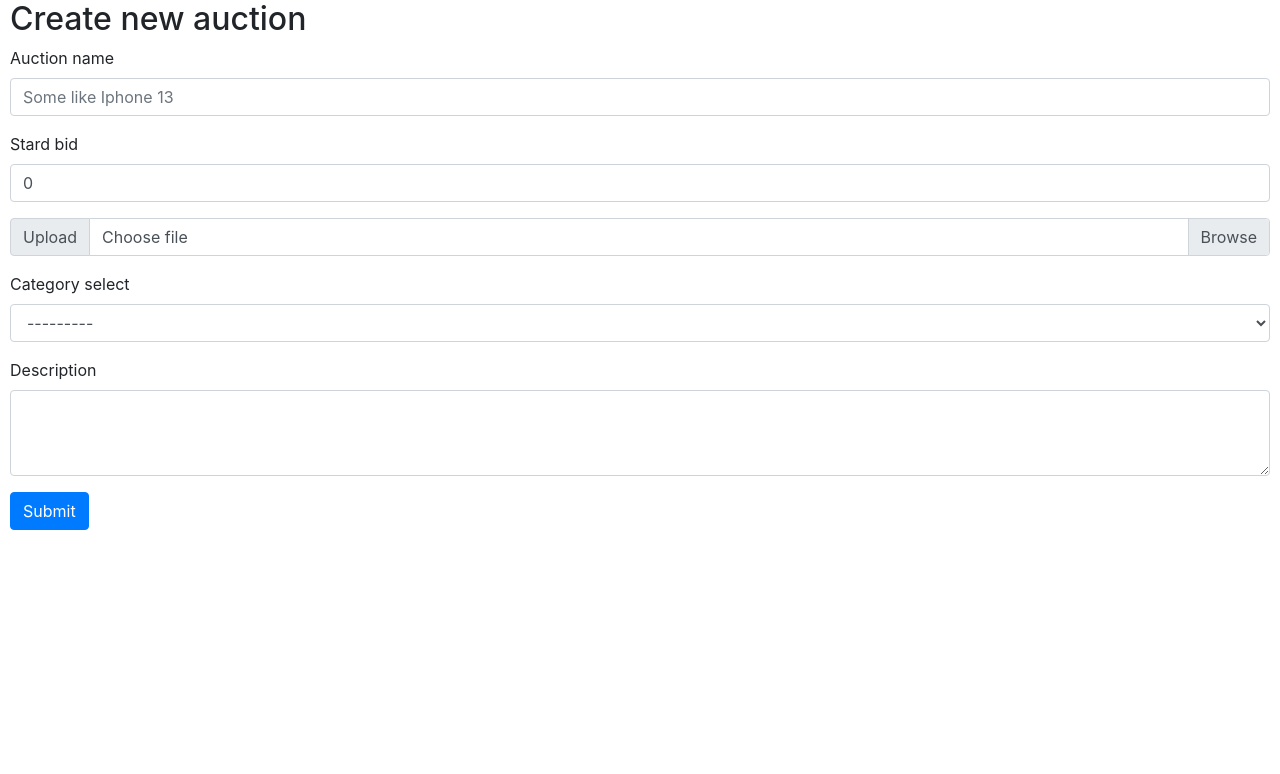
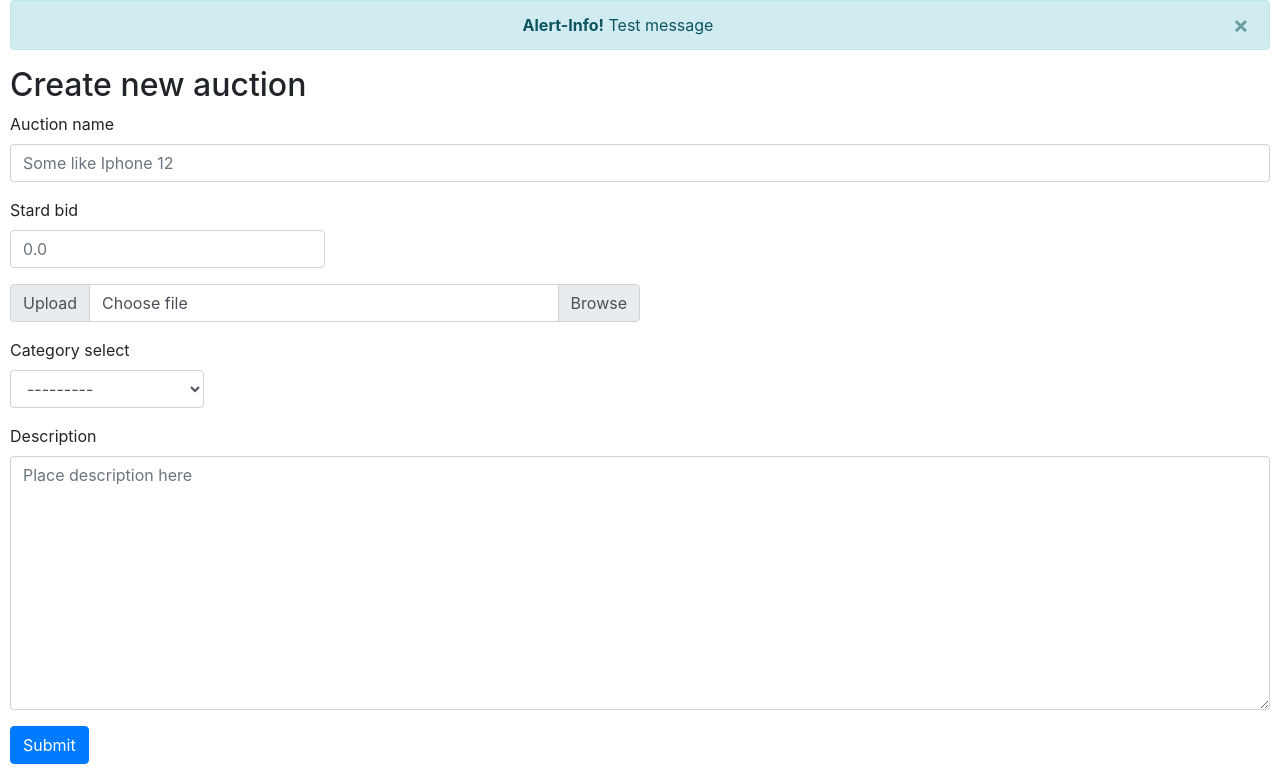
Before and after one commit to generativearts/commerce, a Django app: page /new_item in a window 1280 px wide. Shown: the part 120-894 px from the top of the page. Before the commit the page ends 650 px from the top, so only its background shows below. Run offline with Django 3.2, Linux system fonts and the light colour scheme; data comes from the database, SQL or seed files in the repository; some libraries are stand-ins or nearby versions.

Commit message:
start make file input

```diff
--- a/auctions/forms.py
+++ b/auctions/forms.py
@@ -1,6 +1,6 @@
 from .models import Comment
 from django import forms
-from .models import Category
+from .models import Category, Item
 
 
 class CommentForm(forms.ModelForm):
@@ -9,15 +9,45 @@ class CommentForm(forms.ModelForm):
         fields = ('user', 'item', 'body')
 
 class NewItemForm(forms.Form):
-    item_name = forms.CharField(required=True, widget=forms.TextInput())
-    item_description = forms.CharField(required=True, widget=forms.Textarea())
-    CHOICES = (('Option 1', 'Option 1'),('Option 2', 'Option 2'),)
-    CHOICES = tuple(c.name for c in Category.objects.order_by('category_id'))
-    print('CHOICES', CHOICES)
-    item_category = forms.ChoiceField(choices=CHOICES)
-    print('item_category', item_category)
-    item_bid = forms.DecimalField(required=True, )
-
+    item_name = forms.CharField(required=True,
+                        widget=forms.TextInput(
+                            attrs={'value': '',
+                                "class": "form-control",
+                                "id": "item_name",
+                                "name": "item_name",
+                                "aria-describedby": "item_name",
+                                'placeholder': 'Some like Iphone 12',
+                                'maxlength': Item.item_name.field.max_length,
+                                }))
+    item_description = forms.CharField(required=True,
+                        widget=forms.Textarea(
+                            attrs={'value': '',
+                                    "id": "item_description",
+                                    "name": "item_description",
+                                    "rows": 10,
+                                    "class": "form-control",
+                                    'placeholder': 'Place description here',
+                                    'maxlength': Item.item_description.field.max_length,
+                                    }))
+    item_category = forms.ModelChoiceField(required=True,
+                        queryset=Category.objects.order_by('category_id'),
+                        widget=forms.Select(
+                            attrs={"class": "form-control w-auto",
+                                "id": "item_category",
+                                "name": "item_category",
+                            }), )
+    item_bid = forms.DecimalField(required=True,
+                        widget=forms.NumberInput(
+                            attrs={"id": "item_description",
+                                "name": "item_description",
+                                "class": "form-control w-25",
+                                "inputmode": "decimal",
+                                'placeholder': 0.00,
+                                'min': 0,
+                                'step': 1,
+                                'title': "Place Your bid here"
+                            }, ))
+    item_image = forms.FileField(required=True,)
 
 
 """ class NewItemForm(forms.Form):
--- a/auctions/models.py
+++ b/auctions/models.py
@@ -39,8 +39,8 @@ class Item(models.Model):
                             help_text="Enter a brief description of the item")
     item_image = models.ImageField(upload_to=path_and_rename, height_field=None, width_field=None, max_length=100)
     item_category = models.ForeignKey(Category, on_delete=models.CASCADE)
-    item_price = models.DecimalField(max_digits=20, decimal_places=2,
-                                default=0.1)
+    item_bid = models.DecimalField(max_digits=20, decimal_places=2,
+                                default=0.0)
     created = models.DateTimeField(editable=False, null=True,
                                 auto_now_add=True)
     expires = models.DateTimeField(editable=True, null=True,
@@ -54,7 +54,7 @@ class Item(models.Model):
 class Bid(models.Model):
     bid_id = models.AutoField(primary_key=True)
     bid = models.DecimalField(max_digits=20, decimal_places=2,
-                                default=0)
+                                default=0.0)
     user = models.ForeignKey(User, on_delete=models.CASCADE)
     item = models.ForeignKey(Item, on_delete=models.CASCADE)
     created = models.DateTimeField(editable=False, null=True,
--- a/auctions/templates/auctions/index.html
+++ b/auctions/templates/auctions/index.html
@@ -7,7 +7,11 @@
       {% for item in items %}
         <div class="col-3">
           <div class="card h-60 mb-3">
+            {% if item.item_image %}
             <img class="card-img-top img-thumbnail" src="{{ MEDIA_URL}}{{ item.item_image.url }}" alt="Card image cap">
+            {% else %}
+              <img class="card-img-top img-thumbnail" src="https://fakeimg.pl/350x350/?text=No Photo&font=lobster">
+            {% endif %}
             <div class="card-body">
               <h5 class="card-title text-truncate">{{ item.item_name }}</h5>
               <p class="card-text text-truncate">{{ item.item_description }}</p>
--- a/auctions/templates/auctions/layout.html
+++ b/auctions/templates/auctions/layout.html
@@ -80,6 +80,15 @@
             </form>
           </nav>
 
+        {% if messages %}
+          {% for message in messages %}
+          <div class="alert {{ message.tags }} alert-dismissible text-center" role="alert">
+            <button type="button" class="close" data-dismiss="alert" aria-label="Close"><span aria-hidden="true">&times;</span></button>
+            <strong>{% if message.level == DEFAULT_MESSAGE_LEVELS.ERROR %}Error{% else %}{{ message.tags|title }}{% endif %}!</strong> {{ message }}
+          </div>
+          {% endfor %}
+        {% endif %}
+
         {% block body %}
         {% endblock %}
 
--- a/auctions/templates/auctions/new_item.html
+++ b/auctions/templates/auctions/new_item.html
@@ -2,49 +2,49 @@
 
 {% block body %}
   <h2>Create new auction</h2>
+  {% if message %}
+        <div>{{ message }}</div>
+  {% endif %}
+  <!-- <div class="form-group sm-6">
+      {{ form |safe }}
+  </div> -->
   <form method="POST">
     {% csrf_token %}
     <div class="form-group">
       <label for="item_name">Auction name</label>
-      <input type="text" class="form-control" id="item_name" name="item_name" required placeholder="Some like Iphone 13">
+      {{ form.item_name |safe}}
     </div>
     <div class="form-group">
       <label for="item_bid">Stard bid</label>
-      <input type="number" class="form-control" id="item_bid" name="item_bid"
-      required  placeholder="0.00"  min="0" value="0" step="0.01"
-      title="Currency" pattern="^\d+(?:\.\d{1,2})?$"
-      onblur="this.parentNode.parentNode.style.backgroundColor=/^\d+(?:\.\d{1,2})?$/.test(this.value)?'inherit':'red'">
+      {{ form.item_bid |safe}}
     </div>
-    <div class="input-group mb-3">
-      <div class="input-group-prepend">
-        <span class="input-group-text" id="inputGroupFileAddon01">Upload</span>
+    <!-- <div class="input-group mb-3 w-50">
+      <div class="input-group-prepend ">
+        <span class="input-group-text" id="FileAddon01">Upload</span>
       </div>
       <div class="custom-file">
-        <input type="file" class="custom-file-input" id="inputGroupFile01" aria-describedby="inputGroupFileAddon01">
-        <label class="custom-file-label" for="inputGroupFile01">Choose file</label>
+        <input type="file" class="custom-file-input" name="item_image" id="item_image" aria-describedby="inputGroupFileAddon01">
+        <label class="custom-file-label" for="item_image">Choose file</label>
+      </div>
+    </div>  -->
+
+    <div class="input-group mb-3 w-50">
+      <div class="input-group-prepend ">
+        <span class="input-group-text" id="FileAddon01">Upload</span>
+      </div>
+      <div class="custom-file">
+        {{ form.item_image |safe}}
+        <label class="custom-file-label" for="item_image">Choose file</label>
       </div>
     </div>
-    <div class="form-group sm-6">
+
+    <div class="form-group sm-6" title="Please select category">
       <label for="item_category">Category select</label>
-      <select class="form-control" id="item_category" name="item_category">
-        <option>---------</option>
-        {% for category in categoryes %}
-        <option>{{ category.name }}</option>
-        {% empty %}
-          <li>---------</li>
-        {% endfor %}
-      </select>
+      {{ form.item_category |safe}}
     </div>
-    <!-- <div class="form-group sm-6">
-      <label for="item_category">Category select</label>
-      {{ form.item_category |safe }}
-    </div> -->
     <div class="form-group">
       <label for="formGroupExampleInput2">Description</label>
-      <textarea type="text" class="form-control" rows="3" maxlength="1200"
-            id="item_description" name="item_description" required
-            placeholder="Place description here">
-      </textarea>
+      {{ form.item_description |safe}}
     </div>
     <button type="submit" class="btn btn-primary">Submit</button>
   </form>
--- a/auctions/templates/auctions/register.html
+++ b/auctions/templates/auctions/register.html
@@ -4,9 +4,9 @@
 
     <h2>Register</h2>
 
-    {% if message %}
+    <!-- {% if message %}
         <div>{{ message }}</div>
-    {% endif %}
+    {% endif %} -->
 
     <form action="{% url 'register' %}" method="post">
         {% csrf_token %}
--- a/auctions/views.py
+++ b/auctions/views.py
@@ -3,6 +3,7 @@ from django.db import IntegrityError
 from django.http import HttpResponse, HttpResponseRedirect
 from django.shortcuts import render, get_object_or_404
 from django.urls import reverse
+from django.contrib import messages
 
 from .models import User
 from .models import Comment
@@ -13,39 +14,48 @@ from .forms import CommentForm, NewItemForm
 
 def index(request):
     items = Item.objects.order_by('expires')
-    for item in items:
-        print(item.item_image)
-        print(item.item_image.url)
-    #items = Item.objects
     context = {'items': items,}
     return render(request, "auctions/index.html", context)
 
 
+
 def new_item(request):
     if request.method == "POST":
-        form = NewItemForm(request.POST)
-        if form.is_valid:
-            #print('form', form)
-            print(request.POST.get('item_category'))
-            item_name = form.cleaned_data.get('item_name')
-            item_description = form.cleaned_data.get('item_description')
-            print(request.POST.get('item_category'))
-            item_category  = form.cleaned_data.get('item_category')
-            item_bid  = form.cleaned_data.get('item_bid')
-            print('item_name', item_name,
-                    'item_description', item_description,
-                    "item_category", item_category,
-                    'ittem_bid', item_bid)
-        return render(request, "auctions/new_item.html")
+        form = NewItemForm(request.POST, request.FILES)
+        print(request.POST)
+        if form.is_valid():
+            print('item_name', form.cleaned_data.get('item_name'),
+                    'item_description', form.cleaned_data.get('item_description'),
+                    "item_category", form.cleaned_data.get('item_category'),
+                    'ittem_bid', form.cleaned_data.get('item_bid'),
+                    'item_image', form.cleaned_data.get('item_image'),
+                    )
+            obj = Item(item_image=request.FILES['item_image'])
+            obj.user = request.user
+            obj.item_name = form.cleaned_data.get('item_name')
+            obj.item_description = form.cleaned_data.get('item_description')
+            obj.item_category = form.cleaned_data.get('item_category')
+            obj.item_bid = form.cleaned_data.get('item_bid')
+            obj.item_image = form.cleaned_data.get('item_image')
+
+            '''instance = Item(item_image=request.FILES['item_image'])
+            instance.save()'''
+            obj.save()
+            messages.success(request, 'New Auction Created')
+        else:
+            print("Form invalid")
+            messages.error(request, 'Error creating Auction. Not valid form')
+            return render(request, "auctions/new_item.html",
+                    context = {'form': form,})
+        return render(request, "auctions/new_item.html",
+                    context = {'form': form,
+                    "message": "Form Submitted"})
     else:
         categoryes = Category.objects.order_by('category_id')
-        '''for c in categoryes:
-            print(c.name)'''
         form = NewItemForm()
-        #print('Category', form.item_category)
-        #print(form.cleaned_data.get('item_category'))
         context = {'categoryes': categoryes,
-                    }
+                    'form': form}
+        messages.info(request, 'Test message')
         return render(request, "auctions/new_item.html",
                     context)
 
@@ -66,10 +76,12 @@ def login_view(request):
         # Check if authentication successful
         if user is not None:
             login(request, user)
+            messages.success(request, 'Login Succefull.')
             return HttpResponseRedirect(reverse("index"))
         else:
             return render(request, "auctions/login.html", {
-                "message": "Invalid username and/or password."
+                #"message": "Invalid username and/or password.",
+                "message": messages.error(request, 'Invalid username and/or password.'),
             })
     else:
         return render(request, "auctions/login.html")
@@ -77,6 +89,7 @@ def login_view(request):
 
 def logout_view(request):
     logout(request)
+    messages.success(request, 'Logged Out.')
     return HttpResponseRedirect(reverse("index"))
 
 
```
Also changed, not shown: commerce/settings.py (+10 -0 lines), db.sqlite3.
